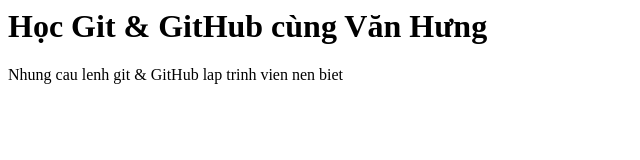
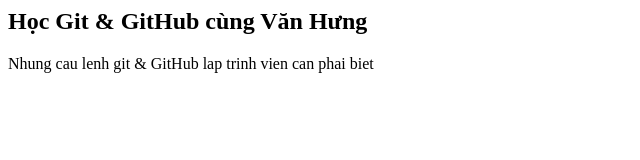
Before and after one commit to Vanhung3012/Github_Turorial, a plain HTML site: page index.html in a window 1280 px wide. Shown: the whole page, without its empty margins (0-640 px from the left). Drawn offline with Linux system fonts and the light colour scheme.

Commit message:
H1 to H2, add p

```diff
--- a/index.html
+++ b/index.html
@@ -5,7 +5,8 @@
     <title>Van Hung Tutorial</title>
 </head>
 <body>
-    <h1>Học Git & GitHub cùng Văn Hưng</h1>
-    <p>Nhung cau lenh git & GitHub lap trinh vien nen biet</p>
+    <h2>Học Git & GitHub cùng Văn Hưng</h2>
+     <!-- Đã thay đổi -->
+    <p>Nhung cau lenh git & GitHub lap trinh vien can phai biet</p>
 </body>
 </html>
```
